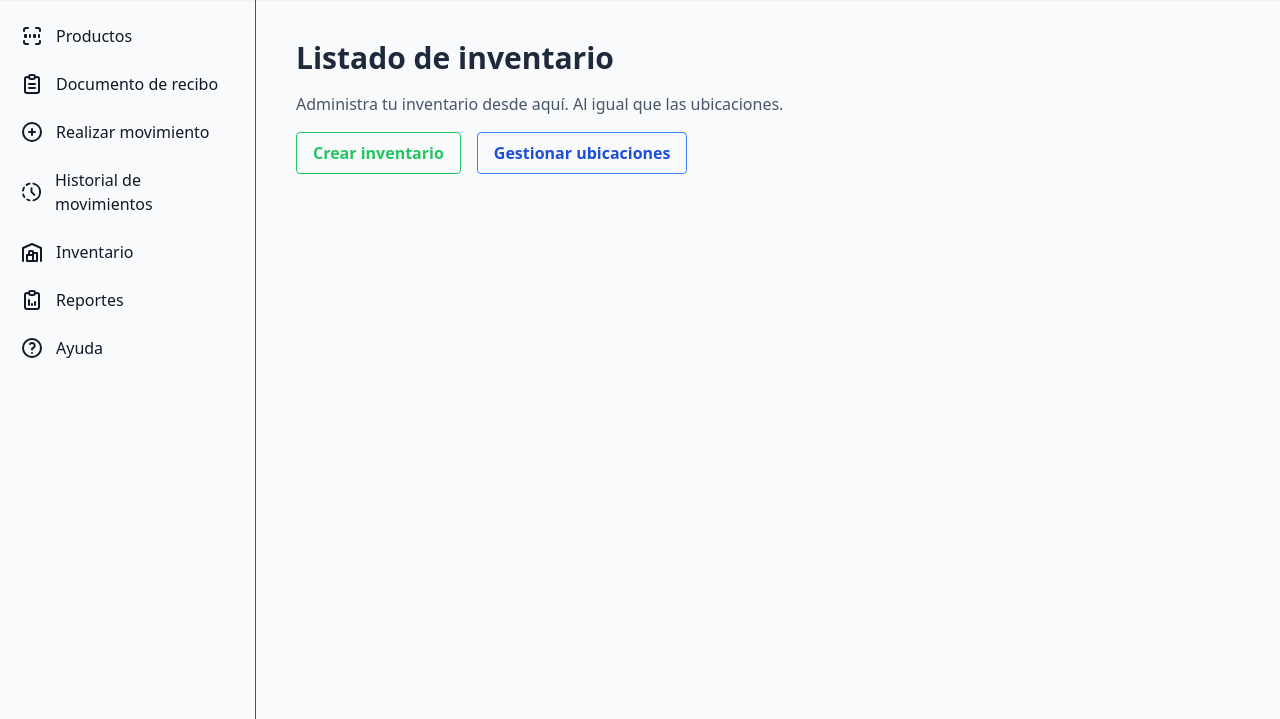
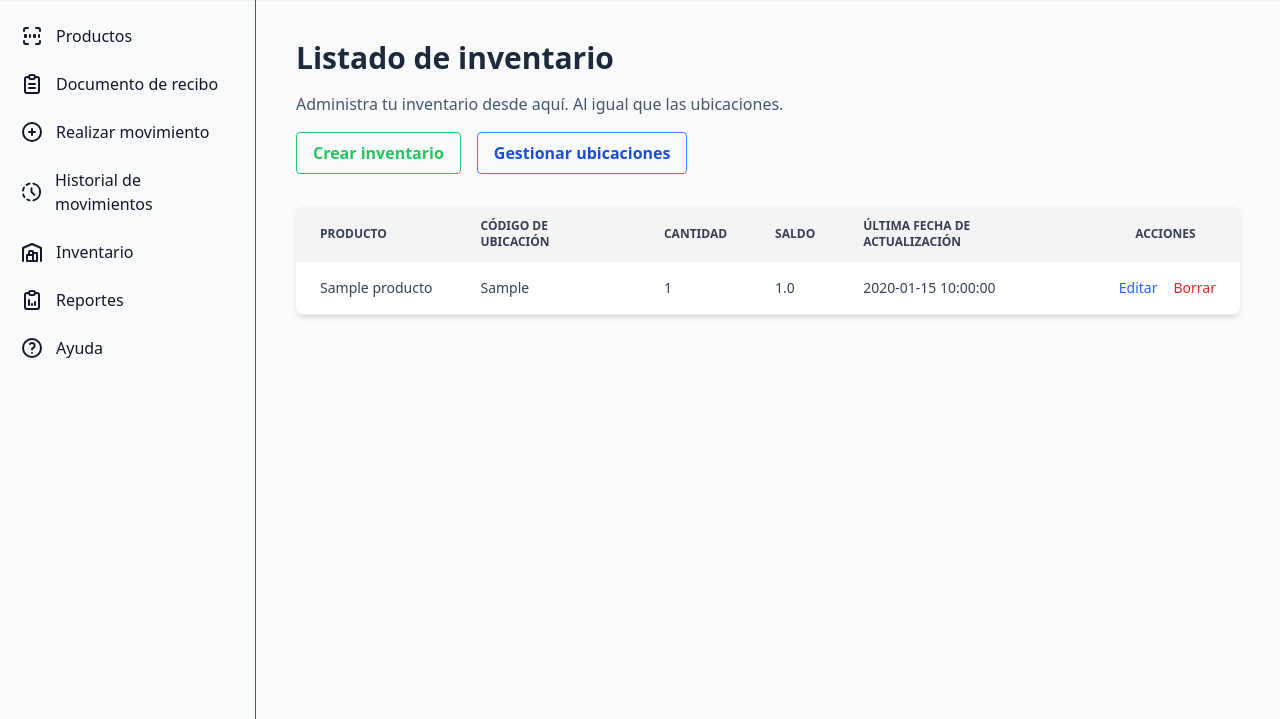
Before and after one commit to juansalgado12/wms, a Flask app: page /inventario/ in a window 1280 px wide. Shown: the part 80-799 px from the top of the page. Run offline with Flask 3, Linux system fonts and the light colour scheme; the visitor is signed in with stand-in values (Sample User, id 1); tables that the repository leaves empty hold one stand-in row (values such as "Sample post"); some libraries are stand-ins or nearby versions.

Commit message:
Añadida la funcionalidad para crear y listar inventarios, incluyendo validaciones y manejo de errores en el formulario. Se actualizaron las vistas correspondientes para mostrar los datos de inventario, productos y ubicaciones.

```diff
--- a/wmsr/inventario.py
+++ b/wmsr/inventario.py
@@ -2,8 +2,10 @@ from flask import Blueprint, render_template, request, flash, redirect, url_for
 from wmsr.utils.export_excel import exportar_a_excel
 
 from .auth import login_required # Importar el decorador de login requerido si es necesario
-from .models import Inventario, Ubicaciones # Importar el modelo de Inventario y Ubicaciones
+from .models import Inventario, Ubicaciones, Productos # Importar el modelo de Inventario, Ubicaciones y Productos
 from . import db # Importar la base de datos
+from datetime import datetime # Importar datetime para manejar fechas
+from zoneinfo import ZoneInfo # Importar ZoneInfo para zonas horarias
 
 bp = Blueprint('inventario', __name__, url_prefix='/inventario')
 
@@ -11,12 +13,110 @@ bp = Blueprint('inventario', __name__, url_prefix='/inventario')
 @bp.route('/')
 @login_required
 def lista_inventario():
-    return render_template('inventario/listainventario.html')
+    # Obtenemos todos los registros de inventario, productos y ubicaciones de la base de datos
+
+    inventario = Inventario.query.all()
+    productos = Productos.query.all()
+    ubicaciones = Ubicaciones.query.all()
+
+    # Mapeamos los productos y ubicaciones por su código para un acceso rápido
+    productos_map = {p.pro_codigo: p for p in productos}
+    ubicaciones_map = {u.ubi_codigo: u for u in ubicaciones}
+
+    return render_template('inventario/listainventario.html', inventario=inventario, productos_map=productos_map, ubicaciones_map=ubicaciones_map)
 
 @bp.route('/crear', methods=('GET', 'POST'))
 @login_required
 def crear_inventario():
-    return render_template('inventario/crearinventario.html')
+
+    if request.method == 'POST':
+        # Obtener datos del formulario
+        producto_codigo = request.form.get('producto')
+        ubicacion_codigo = request.form.get('ubicacion')
+
+        # Validar campos obligatorios
+        if not producto_codigo or not ubicacion_codigo:
+            flash('Por favor, complete todos los campos obligatorios.', 'error')
+            return redirect(url_for('inventario.crear_inventario', producto=producto_codigo, ubicacion=ubicacion_codigo))
+
+        # Obtener producto y ubicación desde la BD
+        producto = Productos.query.get(producto_codigo)
+        ubicacion = Ubicaciones.query.get(ubicacion_codigo)
+
+        # Validar existencia de los productos
+        try:
+            pro_codigo = str(producto_codigo)
+        except (ValueError, TypeError):
+            flash('Producto inválido. Por favor, seleccione un producto válido.', 'error')
+            productos = Productos.query.all()
+            return render_template('inventario/crearinventario.html', producto=productos)
+        if not Productos.query.get(pro_codigo):
+            flash('El producto seleccionado no existe. Por favor, seleccione un producto válido.', 'error')
+            productos = Productos.query.all()
+            return render_template('inventario/crearinventario.html', producto=productos)
+
+        # Validar existencia de las ubicaciones
+        try:
+            ubi_codigo = str(ubicacion_codigo)
+        except (ValueError, TypeError):
+            flash('Ubicación inválida. Por favor, seleccione una ubicación válida.', 'error')
+            ubicaciones = Ubicaciones.query.all()
+            return render_template('inventario/crearinventario.html', ubicacion=ubicaciones)
+        if not Ubicaciones.query.get(ubi_codigo):
+            flash('La ubicación seleccionada no existe. Por favor, seleccione una ubicación válida.', 'error')
+            ubicaciones = Ubicaciones.query.all()
+            return render_template('inventario/crearinventario.html', ubicacion=ubicaciones)
+
+        # Validar si la ubicación ya tiene un inventario asignado
+        inventario_existente = Inventario.query.filter_by(inv_cod_ubicacion=ubi_codigo).first()
+        if inventario_existente:
+            flash(f'La ubicación con código {ubi_codigo} ya tiene un inventario asignado.', 'error')
+            productos = Productos.query.all()
+            ubicaciones = Ubicaciones.query.all()
+            return render_template('inventario/crearinventario.html', producto=productos, ubicacion=ubicaciones)
+
+        # Validar que la categoría del producto coincida con la categoría de la ubicación
+        if producto.pro_cat_id != ubicacion.ubi_cat_id:
+            flash('La categoría del producto no coincide con la categoría de la ubicación.', 'error')
+            productos = Productos.query.all()
+            ubicaciones = Ubicaciones.query.all()
+            return render_template('inventario/crearinventario.html', producto=productos, ubicacion=ubicaciones)
+
+        # Establecer la fecha de creación
+        tz_colombia = 'America/Bogota'
+        fecha_str = request.form.get('fecha')
+        if fecha_str:
+            try:
+                fecha = datetime.strptime(fecha_str, '%Y-%m-%d')
+                # establecer la zona horaria de Colombia
+                fecha = fecha.replace(tzinfo=ZoneInfo(tz_colombia))
+            except ValueError:
+                flash('Formato de fecha inválido. Use AAAA-MM-DD.', 'error')
+                productos = Productos.query.all()
+                ubicaciones = Ubicaciones.query.all()
+                return render_template('inventario/crearinventario.html', producto=productos, ubicacion=ubicaciones)
+        else:
+            # Usar la fecha y hora actual si no se proporciona
+            fecha = datetime.now(ZoneInfo(tz_colombia))
+
+        # Establecer la cantidad y saldo inicial en 0
+        cantidad = 0
+        saldo = 0
+        # Crear nuevo registro de inventario
+        nuevo_inventario = Inventario(
+            inv_pro_codigo=pro_codigo,
+            inv_cod_ubicacion=ubi_codigo,
+            inv_cantidad=cantidad,
+            inv_saldo=saldo,
+            inv_fecha_actualizacion=fecha
+        )
+
+        db.session.add(nuevo_inventario)
+        db.session.commit()
+        flash('Inventario creado exitosamente.', 'success')
+        return redirect(url_for('inventario.lista_inventario'))
+
+    return render_template('inventario/crearinventario.html', producto=Productos.query.all(), ubicacion=Ubicaciones.query.all())
 
 @bp.route('/editar/<int:id>', methods=('GET', 'POST'))
 @login_required
--- a/wmsr/templates/inventario/listainventario.html
+++ b/wmsr/templates/inventario/listainventario.html
@@ -19,4 +19,44 @@
     </div>
   </div> <!-- Cerrado: contenedor de botones -->
 
+  <div class="relative overflow-x-auto shadow-md sm:rounded-lg">
+  <table class="min-w-full text-sm text-left text-gray-700 dark:text-gray-300">
+    <thead class="text-xs uppercase bg-gray-100 dark:bg-gray-700 dark:text-gray-300">
+      <tr>
+        <th class="px-6 py-3">Producto</th>
+        <th class="px-6 py-3">Código de ubicación</th>
+        <th class="px-6 py-3">Cantidad</th>
+        <th class="px-6 py-3">Saldo</th>
+        <th class="px-6 py-3">Última fecha de actualización</th>
+        <th class="px-6 py-3 text-center">Acciones</th>
+      </tr>
+    </thead>
+
+    <tbody>
+      {% for inventario_item in inventario | reverse %}
+      <tr class="bg-white border-b dark:bg-gray-800 dark:border-gray-700 hover:bg-gray-50 dark:hover:bg-gray-600 transition">
+        <td class="px-6 py-4 whitespace-nowrap text-slate-700 dark:text-gray-200">{{ productos_map[inventario_item.inv_pro_codigo].pro_nombre }}</td>
+        <td class="px-6 py-4 whitespace-nowrap text-slate-700 dark:text-gray-200">{{ inventario_item.inv_cod_ubicacion }}</td>
+        <td class="px-6 py-4 whitespace-nowrap text-slate-700 dark:text-gray-200">{{ inventario_item.inv_cantidad }}</td>
+        <td class="px-6 py-4 whitespace-nowrap text-slate-700 dark:text-gray-200">{{ inventario_item.inv_saldo }}</td>
+        <td class="px-6 py-4 whitespace-nowrap text-slate-700 dark:text-gray-200">{{ inventario_item.inv_fecha_actualizacion }}</td>
+        <td class="px-6 py-4 text-center">
+          <div class="flex justify-center items-center gap-3">
+            <a href="#"
+               class="font-medium text-blue-600 dark:text-blue-500 hover:underline">
+              <span class="ml-1 hidden sm:inline">Editar</span>
+            </a>
+            <a href="#"
+               onclick="return confirm('¿Está seguro de que desea eliminar este inventario?');"
+               class="font-medium text-red-600 dark:text-red-500 hover:underline">
+              <span class="ml-1 hidden sm:inline">Borrar</span>
+            </a>
+          </div>
+        </td>
+      </tr>
+      {% endfor %}
+    </tbody>
+  </table>
+</div>
+
   {% endblock %}
```
Also changed, not shown: wmsr/templates/inventario/crearinventario.html (+46 -0 lines), wmsr/static/uploads/products/7509546682167_20251113163616_fabuloso_500_ml.jpeg (added).
